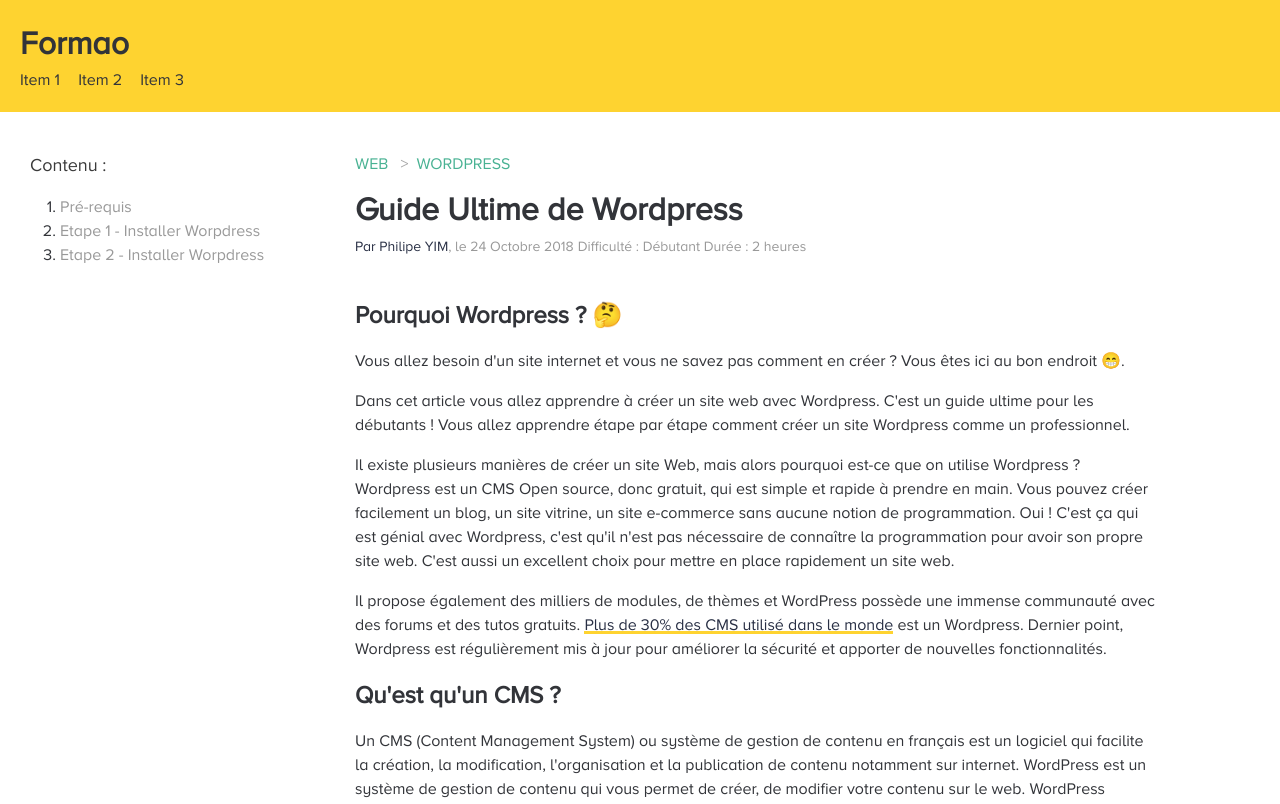
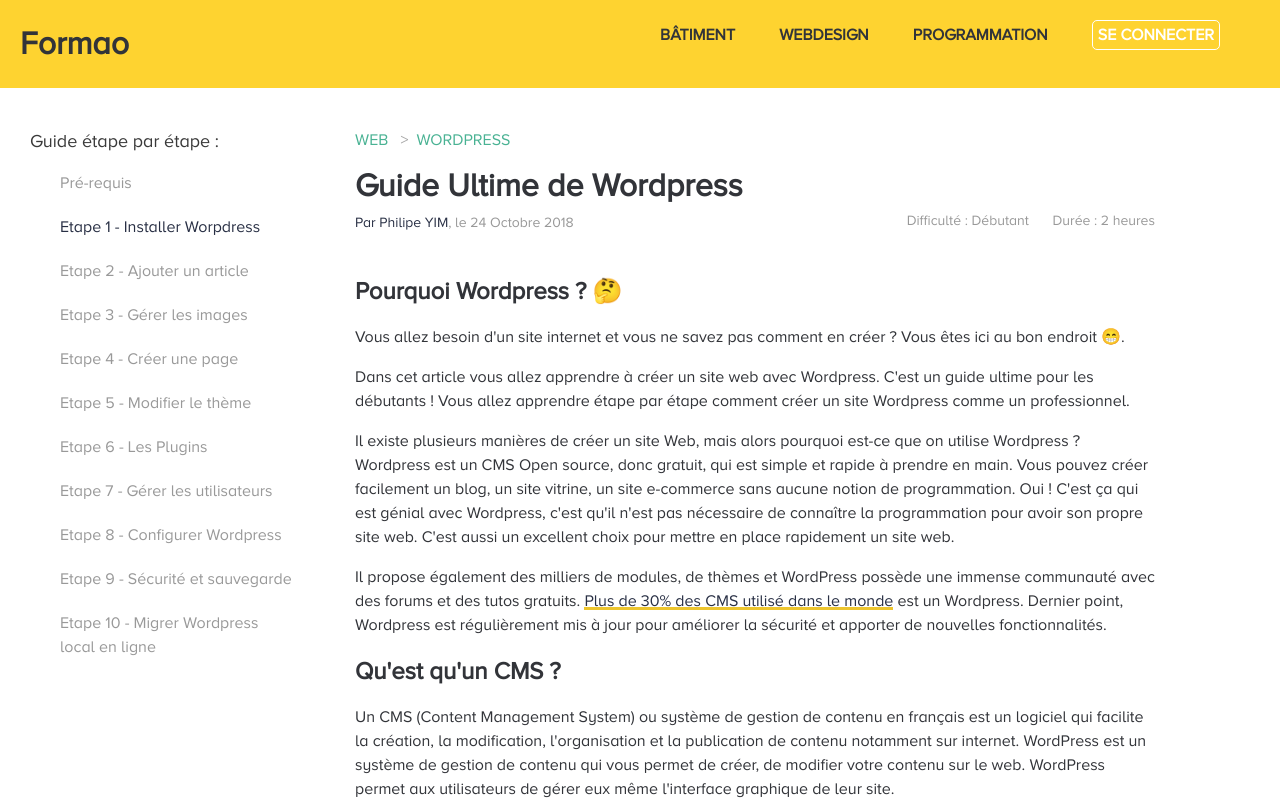
Before and after one commit to pyim/tutorial, a plain HTML site: page index.html in a window 1280 px wide. Shown: the top 804 px of the page. Drawn offline with nearby package versions, Linux system fonts and the light colour scheme; files whose address does not match are found by name.

```diff
--- a/index.html
+++ b/index.html
@@ -21,17 +21,20 @@
         <header>
             <h1 class="logo">Formao</h1>
 
+            <nav>
 
-            <nav>
                 <ul>
                     <li>
-                        <a href="#">Item 1</a>
+                        <a href="#">bâtiment</a>
                     </li>
                     <li>
-                        <a href="#">Item 2</a>
+                        <a href="#">Webdesign</a>
                     </li>
                     <li>
-                        <a href="#">Item 3</a>
+                        <a href="#">programmation</a>
+                    </li>
+                    <li>
+                        <div class="btn-login"><a href="#" title="se connecter sur Formao">Se connecter</a></div>
                     </li>
                 </ul>
             </nav>
@@ -39,11 +42,19 @@
 
 
         <aside class="table-contents">
-            <ol>
+            <ul>
                 <li><a href="">Pré-requis</a></li>
-                <li><a href="">Etape 1 - Installer Worpdress</a></li>
-                <li><a href="">Etape 2 - Installer Worpdress</a></li>
-            </ol>
+                <li class="active"><a href="">Etape 1 - Installer Worpdress</a></li>
+                <li><a href="">Etape 2 - Ajouter un article</a></li>
+                <li><a href="">Etape 3 - Gérer les images</a></li>
+                <li><a href="">Etape 4 - Créer une page</a></li>
+                <li><a href="">Etape 5 - Modifier le thème</a></li>
+                <li><a href="">Etape 6 - Les Plugins</a></li>
+                <li><a href="">Etape 7 - Gérer les utilisateurs</a></li>
+                <li><a href="">Etape 8 - Configurer Wordpress</a></li>
+                <li><a href="">Etape 9 - Sécurité et sauvegarde</a></li>
+                <li><a href="">Etape 10 - Migrer Wordpress local en ligne</a></li>
+            </ul>
         </aside>
 
 
@@ -207,7 +218,7 @@
                                         </li>
                                         <li>Bravo ! L' étape de l' <strong>installation est terminée</strong>.</li>
                                     </ol>
-                                    <p class="note"><strong>Note :</strong> C'est quoi le FrontEnd et de BackEnd ? 🤔. </p>
+                                    <p class="note"><strong>Note :</strong> C'est quoi le <strong>FrontEnd</strong> et le <strong>BackEnd</strong> ? 🤔. Et bien c'est comme une pièce de théatre. Dans Wordpress, le <strong>FrontEnd</strong> c'est ce que l'utilisateur voit, ça concerne le design graphique, les articles, les images etc... Le <strong>Backend</strong> c'est la partie technique, c'est ce que le visiteur ne voit pas. Dans Worpdress le côté backend sert à ajouter des articles, créer des utilisateurs etc...</p>
 
         </article>
 
--- a/resources/css/style.css
+++ b/resources/css/style.css
@@ -9,7 +9,7 @@
 :root {
   --background: white;
   --secondary: HSL(225, 6%, 51%);
-  --formao: #fed330;
+  --formao: rgb(237, 197, 46);
   --base: #282F44;
   --base2: HSL(225, 6%, 21%);
   --text-color: HSL(225, 6%, 21%);
@@ -57,6 +57,13 @@ body, h1, h2 {
 
 ol {
         list-style-type: decimal;
+}
+
+.btn-login {
+    border: .8px solid #fff;
+    border-radius: 5px;
+    padding: 2px 5px;
+    color: #fff
 
 }
 
@@ -102,6 +109,13 @@ header {
 
 /*  NAVBAR
 	======================================= */
+.logo {
+    float: left;
+}
+
+nav {
+    float: right;
+}
 
 nav ul {
   list-style: none;
@@ -111,7 +125,10 @@ nav ul {
 
 nav ul li {
     display: inline-block;
-    margin-right: 14px;
+    margin-right: 40px;
+    text-transform: uppercase;
+    font-weight: bold;
+
 }
 
 nav a {
@@ -154,12 +171,19 @@ aside a {
 }
 
 .table-contents:before {
-    content: 'Contenu :';
+    content: 'Guide étape par étape :';
     font-size: 18px;
     color: #3a3a3a;
     margin-left: 10px;
 }
 
+.table-contents ul li {
+    margin-bottom: 20px;
+}
+
+.table-contents li.active a {
+    color: var(--base);
+}
 
 /*  ARTICLE
 	======================================= */
@@ -204,6 +228,12 @@ aside a {
     text-decoration: none;
 }
 
+.duration {
+    float: right;
+}
+.difficult {
+    margin-right: 20px;
+}
 
 article {
     grid-area: content;
```
Also changed, not shown: 12 other files.
